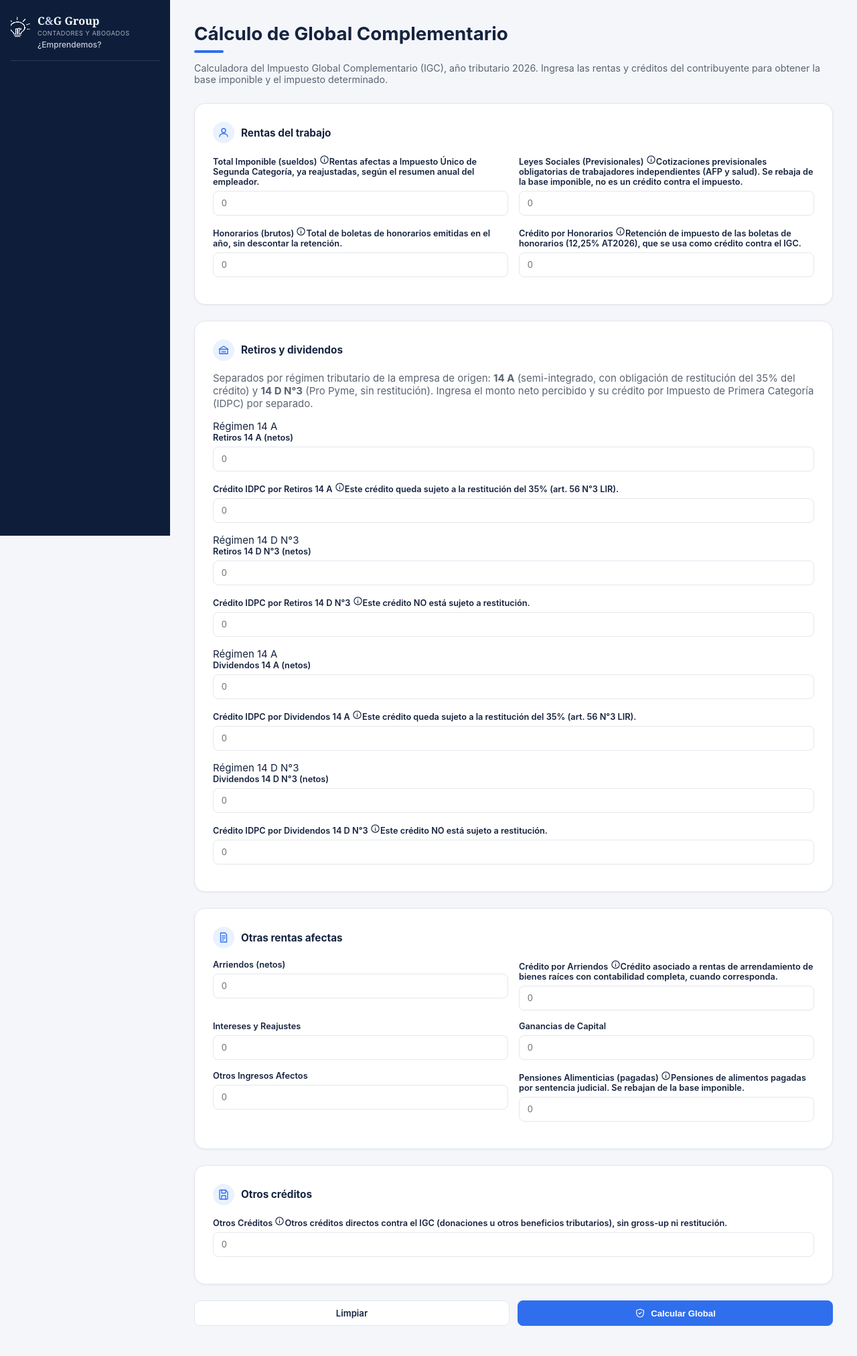
After one commit to Hernancyg/cyg-cartolas-f29, a Flask app: template app/templates/global_igc.html in a window 1280 px wide. The commit adds this page. Shown: the whole page at 67% size. Run offline with Flask 3, Linux system fonts and the light colour scheme; the template is opened without the code that fills it, so the values that code supplies are empty.

Commit message:
Agregar template Calcular Global y icono calculadora/info

```diff
--- a/app/templates/_icons.html
+++ b/app/templates/_icons.html
@@ -31,6 +31,10 @@
 <svg width="{{size}}" height="{{size}}" viewBox="0 0 24 24" fill="none" stroke="currentColor" stroke-width="1.8" stroke-linecap="round" stroke-linejoin="round"><path d="M12 3l8 3v6c0 5-3.5 8-8 9-4.5-1-8-4-8-9V6z"/><path d="M9 12l2 2 4-4"/></svg>
 {%- elif name == "user" -%}
 <svg width="{{size}}" height="{{size}}" viewBox="0 0 24 24" fill="none" stroke="currentColor" stroke-width="1.8" stroke-linecap="round" stroke-linejoin="round"><circle cx="12" cy="8" r="4"/><path d="M4 20c0-4 4-6 8-6s8 2 8 6"/></svg>
+{%- elif name == "calculator" -%}
+<svg width="{{size}}" height="{{size}}" viewBox="0 0 24 24" fill="none" stroke="currentColor" stroke-width="1.8" stroke-linecap="round" stroke-linejoin="round"><rect x="4" y="2" width="16" height="20" rx="2"/><path d="M8 6h8"/><path d="M8 11h.01M12 11h.01M16 11h.01M8 15h.01M12 15h.01M16 15h.01M8 19h.01M12 19h.01M16 19h.01"/></svg>
+{%- elif name == "info" -%}
+<svg width="{{size}}" height="{{size}}" viewBox="0 0 24 24" fill="none" stroke="currentColor" stroke-width="1.8" stroke-linecap="round" stroke-linejoin="round"><circle cx="12" cy="12" r="9"/><path d="M12 11v5.5"/><path d="M12 7.5h.01"/></svg>
 {%- else -%}
 <svg width="{{size}}" height="{{size}}" viewBox="0 0 24 24" fill="none" stroke="currentColor" stroke-width="1.8"><circle cx="12" cy="12" r="9"/></svg>
 {%- endif -%}
--- /dev/null
+++ b/app/templates/global_igc.html
@@ -0,0 +1,142 @@
+{% extends "base.html" %}
+{% block title %}Calcular Global · C&amp;G Group{% endblock %}
+{% block content %}
+{% from "_icons.html" import icon %}
+
+{% macro campo(nombre, etiqueta, tip=None) -%}
+<div class="field">
+  <label for="{{ nombre }}" class="field-label-info">
+    {{ etiqueta }}
+    {% if tip %}
+    <span class="tooltip" tabindex="0">{{ icon('info', 15) }}<span class="tip-text">{{ tip }}</span></span>
+    {% endif %}
+  </label>
+  <input type="number" step="1" min="0" id="{{ nombre }}" name="{{ nombre }}"
+         value="{{ entrada[nombre] | numval if entrada else '' }}" placeholder="0">
+</div>
+{%- endmacro %}
+
+<div class="page-title">Cálculo de Global Complementario</div>
+<div class="page-title-underline"></div>
+<p class="page-subtitle">Calculadora del Impuesto Global Complementario (IGC), año tributario 2026. Ingresa las rentas y créditos del contribuyente para obtener la base imponible y el impuesto determinado.</p>
+
+<form method="post" action="{{ url_for('global_igc.calcular') }}" id="form-global">
+  <input type="hidden" name="csrf_token" value="{{ csrf_token() }}">
+
+  <div class="card">
+    <div class="section-header">
+      <div class="section-badge">{{ icon('user', 18) }}</div>
+      <div class="section-title">Rentas del trabajo</div>
+    </div>
+    <div class="field-row">
+      {{ campo('total_imponible', 'Total Imponible (sueldos)', 'Rentas afectas a Impuesto Único de Segunda Categoría, ya reajustadas, según el resumen anual del empleador.') }}
+      {{ campo('leyes_sociales', 'Leyes Sociales (Previsionales)', 'Cotizaciones previsionales obligatorias de trabajadores independientes (AFP y salud). Se rebaja de la base imponible, no es un crédito contra el impuesto.') }}
+    </div>
+    <div class="field-row">
+      {{ campo('honorarios', 'Honorarios (brutos)', 'Total de boletas de honorarios emitidas en el año, sin descontar la retención.') }}
+      {{ campo('credito_honorarios', 'Crédito por Honorarios', 'Retención de impuesto de las boletas de honorarios (12,25% AT2026), que se usa como crédito contra el IGC.') }}
+    </div>
+  </div>
+
+  <div class="card">
+    <div class="section-header">
+      <div class="section-badge">{{ icon('bank', 18) }}</div>
+      <div class="section-title">Retiros y dividendos</div>
+    </div>
+    <p class="muted mt-0">Separados por régimen tributario de la empresa de origen: <strong>14 A</strong> (semi-integrado, con obligación de restitución del 35% del crédito) y <strong>14 D N°3</strong> (Pro Pyme, sin restitución). Ingresa el monto neto percibido y su crédito por Impuesto de Primera Categoría (IDPC) por separado.</p>
+
+    <div class="credit-grid">
+      <div class="credit-pair">
+        <span class="regimen-tag">Régimen 14 A</span>
+        {{ campo('retiros_14a', 'Retiros 14 A (netos)') }}
+        {{ campo('credito_retiros_14a', 'Crédito IDPC por Retiros 14 A', 'Este crédito queda sujeto a la restitución del 35% (art. 56 N°3 LIR).') }}
+      </div>
+      <div class="credit-pair">
+        <span class="regimen-tag d3">Régimen 14 D N°3</span>
+        {{ campo('retiros_14d3', 'Retiros 14 D N°3 (netos)') }}
+        {{ campo('credito_retiros_14d3', 'Crédito IDPC por Retiros 14 D N°3', 'Este crédito NO está sujeto a restitución.') }}
+      </div>
+      <div class="credit-pair">
+        <span class="regimen-tag">Régimen 14 A</span>
+        {{ campo('dividendos_14a', 'Dividendos 14 A (netos)') }}
+        {{ campo('credito_dividendos_14a', 'Crédito IDPC por Dividendos 14 A', 'Este crédito queda sujeto a la restitución del 35% (art. 56 N°3 LIR).') }}
+      </div>
+      <div class="credit-pair">
+        <span class="regimen-tag d3">Régimen 14 D N°3</span>
+        {{ campo('dividendos_14d3', 'Dividendos 14 D N°3 (netos)') }}
+        {{ campo('credito_dividendos_14d3', 'Crédito IDPC por Dividendos 14 D N°3', 'Este crédito NO está sujeto a restitución.') }}
+      </div>
+    </div>
+  </div>
+
+  <div class="card">
+    <div class="section-header">
+      <div class="section-badge">{{ icon('invoice', 18) }}</div>
+      <div class="section-title">Otras rentas afectas</div>
+    </div>
+    <div class="field-row">
+      {{ campo('arriendos_netos', 'Arriendos (netos)') }}
+      {{ campo('credito_arriendos', 'Crédito por Arriendos', 'Crédito asociado a rentas de arrendamiento de bienes raíces con contabilidad completa, cuando corresponda.') }}
+    </div>
+    <div class="field-row">
+      {{ campo('intereses_reajustes', 'Intereses y Reajustes') }}
+      {{ campo('ganancias_capital', 'Ganancias de Capital') }}
+    </div>
+    <div class="field-row">
+      {{ campo('otros_ingresos_afectos', 'Otros Ingresos Afectos') }}
+      {{ campo('pensiones_alimenticias', 'Pensiones Alimenticias (pagadas)', 'Pensiones de alimentos pagadas por sentencia judicial. Se rebajan de la base imponible.') }}
+    </div>
+  </div>
+
+  <div class="card">
+    <div class="section-header">
+      <div class="section-badge">{{ icon('save', 18) }}</div>
+      <div class="section-title">Otros créditos</div>
+    </div>
+    <div class="field-row">
+      {{ campo('otros_creditos', 'Otros Créditos', 'Otros créditos directos contra el IGC (donaciones u otros beneficios tributarios), sin gross-up ni restitución.') }}
+    </div>
+  </div>
+
+  <div class="actions-row">
+    <a href="{{ url_for('global_igc.index') }}" class="btn btn-secondary">Limpiar</a>
+    <button type="submit" class="btn">{{ icon('shield', 16) }} Calcular Global</button>
+  </div>
+</form>
+
+{% if resultado %}
+<div class="card" style="margin-top:1.6rem">
+  <div class="section-header">
+    <div class="section-badge">{{ icon('calculator', 18) }}</div>
+    <div class="section-title">Resultado del cálculo</div>
+  </div>
+
+  <div class="metrics">
+    <div class="metric"><div class="k">Renta bruta retiros/dividendos</div><div class="v">{{ resultado.renta_bruta_retiros_dividendos | clp }}</div></div>
+    <div class="metric"><div class="k">Otras rentas afectas</div><div class="v">{{ resultado.otras_rentas_afectas | clp }}</div></div>
+    <div class="metric"><div class="k">Rebajas</div><div class="v">-{{ resultado.total_rebajas | clp }}</div></div>
+    <div class="metric ok"><div class="k">Base Imponible Anual</div><div class="v">{{ resultado.base_imponible | clp }}</div></div>
+  </div>
+
+  <div class="metrics">
+    <div class="metric"><div class="k">IGC según tabla</div><div class="v">{{ resultado.igc_segun_tabla | clp }}</div></div>
+    <div class="metric"><div class="k">Débito por restitución (35%)</div><div class="v">{{ resultado.debito_restitucion | clp }}</div></div>
+    <div class="metric"><div class="k">Impuesto determinado</div><div class="v">{{ resultado.impuesto_determinado | clp }}</div></div>
+    <div class="metric"><div class="k">Total créditos</div><div class="v">-{{ resultado.total_creditos | clp }}</div></div>
+  </div>
+
+  <div class="metrics">
+    <div class="metric {{ 'warn' if resultado.a_pagar else 'ok' }}">
+      <div class="k">{{ 'Impuesto a Pagar' if resultado.a_pagar else 'Saldo a Favor' }}</div>
+      <div class="v">{{ (resultado.resultado if resultado.a_pagar else -resultado.resultado) | clp }}</div>
+    </div>
+  </div>
+
+  <p class="muted" style="margin-bottom:0">
+    Cálculo referencial según la tabla del Impuesto Global Complementario año tributario 2026 (1 UTA = {{ 834504 | clp }}).
+    No reemplaza la declaración oficial ante el SII ni asesoría tributaria profesional.
+  </p>
+</div>
+{% endif %}
+
+{% endblock %}
```
